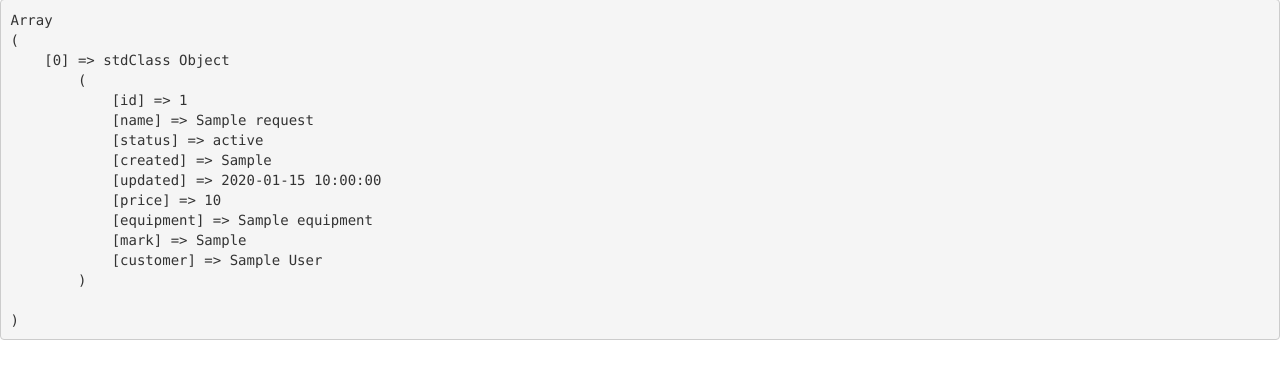
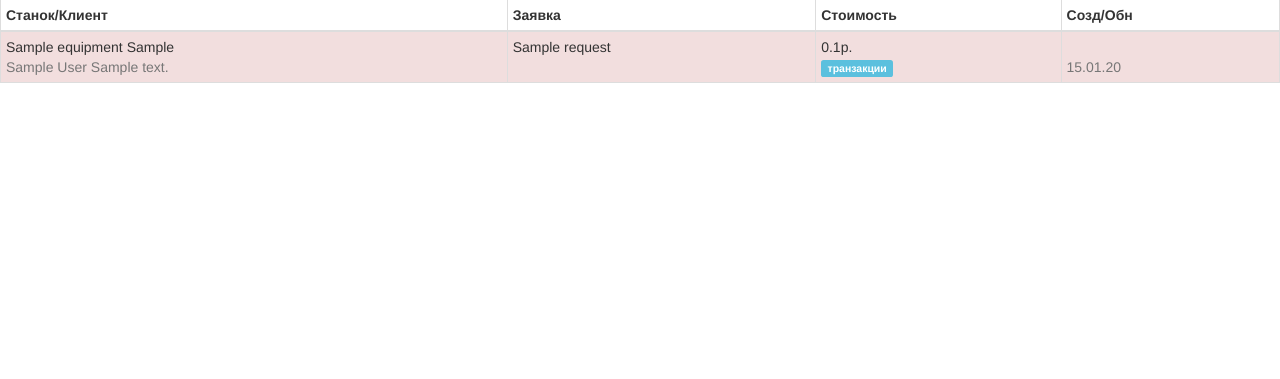
Before and after one commit to gluck-59/midved, a CodeIgniter app: page /database/request in a window 1280 px wide. Shown: the part 51-430 px from the top of the page. Run offline with CodeIgniter, Linux system fonts and the light colour scheme; tables that the repository leaves empty or names only in its code hold one stand-in row (values such as "Sample post").

Commit message:
стр заявки

```diff
--- a/application/controllers/Request.php
+++ b/application/controllers/Request.php
@@ -12,7 +12,7 @@
 			$this->request = $this->RequestModel->getRequests();
 //			prettyDump($this->request);
 			$this->load->view('header');
-			$this->load->view('request', ['request' => $this->request]);
+			$this->load->view('request', ['requests' => $this->request]);
 			$this->load->view('footer');
 		}
     }
--- a/application/css/style.css
+++ b/application/css/style.css
@@ -21,3 +21,5 @@ img#logo {
 	min-height: 100%;
 	border-radius: 0;
 }
+
+.label { cursor: pointer;}
--- a/application/models/RequestModel.php
+++ b/application/models/RequestModel.php
@@ -16,7 +16,7 @@
 		public function getRequests(array $idRequests = null) : array {
 			$where = 'WHERE 1 ';
 			if (!is_null($idRequests)) $where .= 'AND id IN('.implode(',', $idRequests).')';
-			$sql = "select r.id, r.name, r.status, r.created, r.updated, r.price, e.name equipment, e.mark, c.name customer from request r
+			$sql = "select r.id, r.name, r.status, DATE_FORMAT(r.created, '%d.%m.%y') created, DATE_FORMAT(r.updated, '%d.%m.%y') updated, r.price/100 price, e.name equipment, e.address, e.mark, c.name customer from request r
 			JOIN equipment e ON e.id = r.equipment_id
 			JOIN customer c ON c.id = e.customer_id
 			$where";
--- a/application/views/request.php
+++ b/application/views/request.php
@@ -1,3 +1,32 @@
 <?php
-	prettyDump($request);
+//	prettyDump($requests[0]);
 ?>
+
+<table class="table table-condensed table-bordered table-condensed">
+	<thead>
+	<th>Станок/Клиент</th>
+	<th>Заявка</th>
+	<th>Стоимость</th>
+	<th>Созд/Обн</th>
+	</thead>
+	<?php
+		foreach ($requests as $request) {
+			$trClass = 'danger';
+			$status = 'Новая';
+			if ($request->status == 1) {
+				$trClass = 'warning';
+				$status = 'В работе';
+			} elseif ($request->status == 2) {
+				$trClass = 'success';
+				$status = 'Готово';
+			}
+
+			?>
+			<tr class="<?=$trClass?>">
+				<td><span><?=$request->equipment .' '.$request->mark.'<br><span class="text-muted">'.$request->customer. ' '.$request->address?></span></td>
+				<td><?=$request->name?></td>
+				<td><?=round($request->price, 2)?>р.<br><span class="label label-info">транзакции</span></td>
+				<td><?=$request->created?><br><span class="text-muted"><?=$request->updated?></span> </td>
+			</tr>
+		<?php }	?>
+</table>
```
